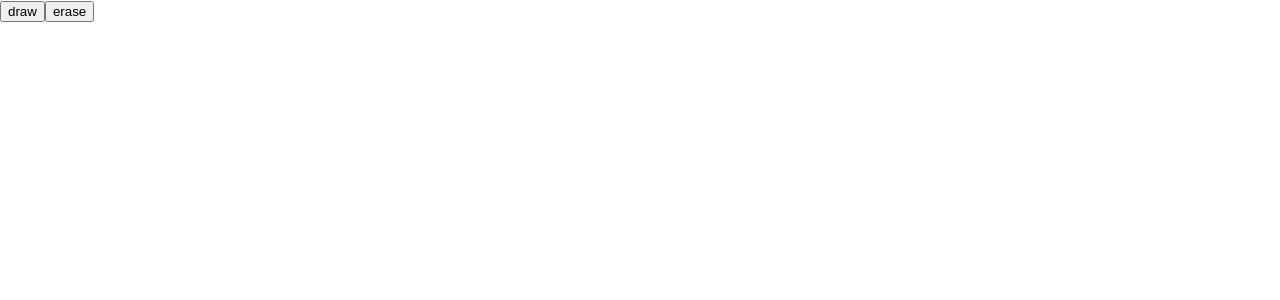
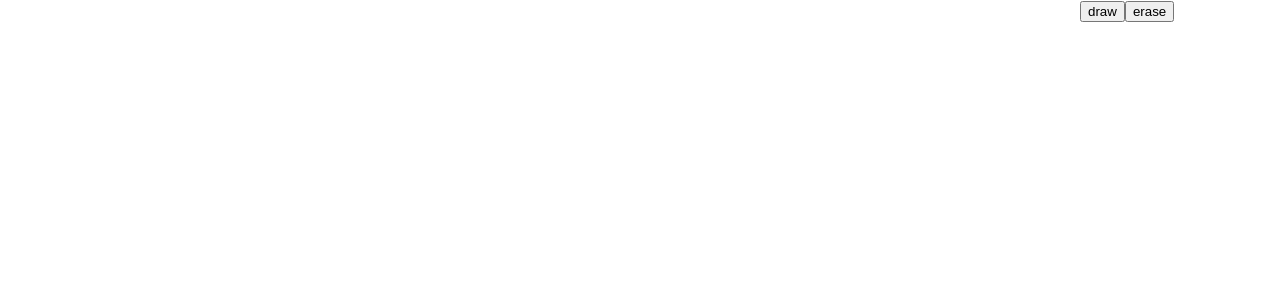
Before and after one commit to JuanLPalacios/my-drawing-app, a React (Create React App) app: page / in a window 1280 px wide. Shown: the top 300 px of the page. Built offline with nearby package versions, Linux system fonts and the light colour scheme.

Commit message:
Add styles to menu

```diff
--- a/src/components/Menu.tsx
+++ b/src/components/Menu.tsx
@@ -1,5 +1,6 @@
 import { useContext } from "react";
 import { MenuContext } from "../contexts/MenuContext";
+import "../css/Menu.css";
 
 export const Menu = () => {
     const [menuOptions, setMenuOptions] = useContext(MenuContext);
--- a/src/css/Menu.css
+++ b/src/css/Menu.css
@@ -1,3 +1,5 @@
 .Menu {
     position: absolute;
+    width: 200px;
+    right: 0;
 }
```
